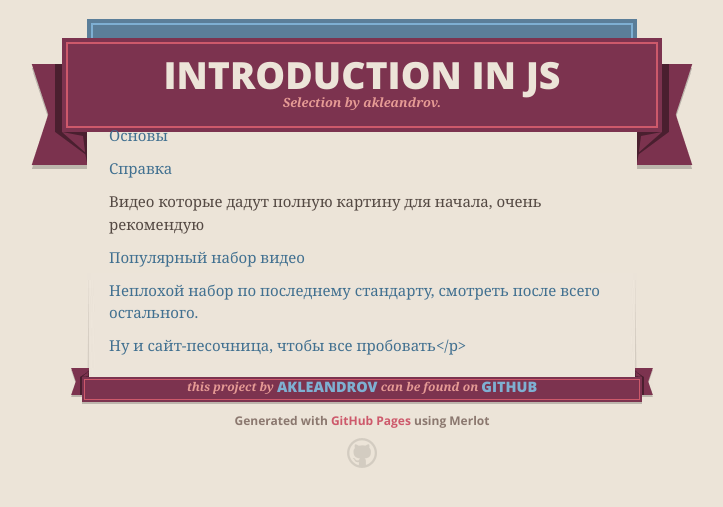
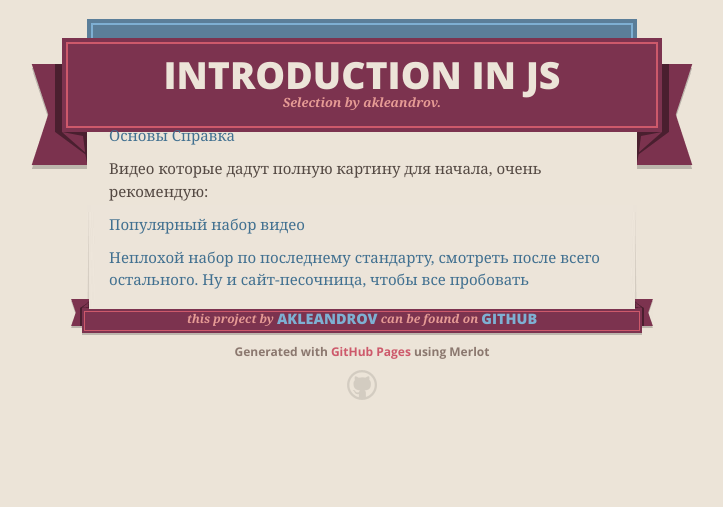
Before and after one commit to akleandrov/pages, a Jekyll site: the page built from js.md, in a window 1280 px wide. Shown: the top 507 px of the page, without its empty margins (278-1001 px from the left). Built offline with Jekyll 4.4.1, drawn with Linux system fonts in a browser that asks for light colours; nearby versions of some CDN libraries.

Commit message:
remove html

```diff
--- a/js.md
+++ b/js.md
@@ -2,9 +2,10 @@
 layout: main
 ---
 
-<p><a href="https://learn.javascript.ru/js">Основы</a></p>
-<p> <a href="https://developer.mozilla.org/ru/">Справка</a></p>
-Видео которые дадут полную картину для начала, очень рекомендую
+[Основы](https://learn.javascript.ru/js)
+[Справка](https://developer.mozilla.org/ru/)
+
+Видео которые дадут полную картину для начала, очень рекомендую:
 
 *  [](https://youtu.be/IJQVLg4heLA/)
 *  [](https://youtu.be/IJQVLg4heLA/)
@@ -12,10 +13,8 @@
 *  [](https://youtu.be/SI-pcE-6f3M/)
 *  [](https://youtu.be/Wgzq6use59A/)
 
-<p>
-<a href="https://www.youtube.com/playlist?list=PL363QX7S8MfSxcHzvkNEqMYbOyhLeWwem/">Популярный набор видео </a>
-</p>
-<p>
-<a href="https://www.youtube.com/playlist?list=PLqHlAwsJRxAOpWPtj2T6HhSzX-lKmKV2q">Неплохой набор по последнему стандарту, смотреть после всего остального.</a>
-</p>
- <p><a href="https://jsbin.com">Ну и сайт-песочница, чтобы все пробовать</p>
+
+[Популярный набор видео](https://www.youtube.com/playlist?list=PL363QX7S8MfSxcHzvkNEqMYbOyhLeWwem/)
+
+[Неплохой набор по последнему стандарту, смотреть после всего остального.](https://www.youtube.com/playlist?list=PLqHlAwsJRxAOpWPtj2T6HhSzX-lKmKV2q)
+[Ну и сайт-песочница, чтобы все пробовать](https://jsbin.com)
```
